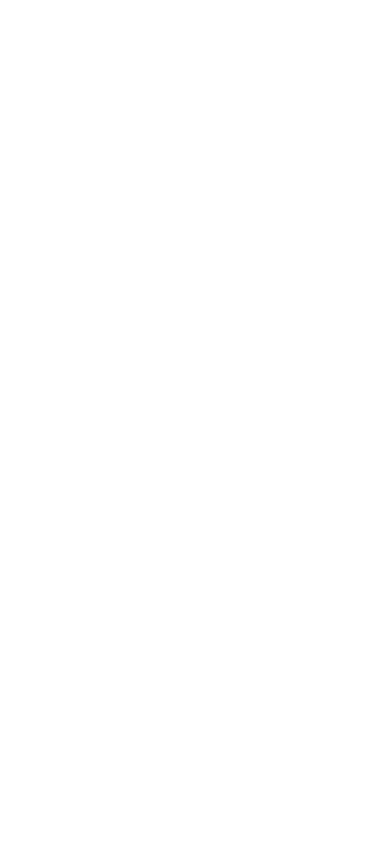
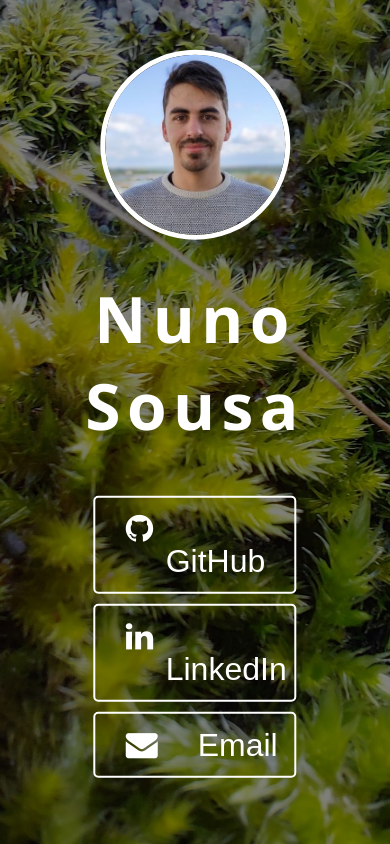
Before and after one commit to nuno407/nuno407.github.io, a plain HTML site: page index.html in a window 390 px wide. Drawn offline with nearby package versions, Linux system fonts and the light colour scheme.

Commit message:
Update site

```diff
--- /dev/null
+++ b/css/front.css
@@ -0,0 +1,134 @@
+html {
+    margin: 0px;
+    height: 100%;
+    width: 100%;
+    background:  url("../imgs/background.jpeg") no-repeat center center fixed;
+    -webkit-background-size: cover;
+    -moz-background-size: cover;
+    -o-background-size: cover;
+    background-size: cover;
+    background-position: center;
+    background-repeat: no-repeat;
+}
+
+body {
+    font-family: 'Open Sans',Helvetica,Arial,sans-serif;
+    margin: 0px;
+    height: 100%;
+    width: 100%;
+}
+
+.smoked {
+    background-color: rgba(0, 0, 0, 0.5);
+    margin: 0px;
+    height: 100%;
+    width: 100%;
+}
+
+
+#avatar {
+    height: 180px;
+    border-radius: 100%;
+    border: 5px solid white;
+    margin-bottom: 40px;
+}
+h1 {
+    color: white;
+    font-weight: bold;
+    letter-spacing: 0.1em;
+    font-size: 4em;
+    font-family: 'Open Sans';
+    margin: -10px 0;
+}
+h3 {
+    color: white;
+    padding-bottom: 20px;
+    font-weight: thin;
+}
+.info {
+    text-align: center;
+    position: fixed;
+    top: 50%;
+    left: 50%;
+    /* bring your own prefixes */
+    transform: translate(-50%, -50%);
+}
+ul {
+    list-style: none;
+    padding: 0;
+}
+li {
+    border-radius: 100%;
+    border: 2px solid white;
+    color: white;
+    margin: 8px;
+    display: inline-block;
+    list-style: none;
+    width: 65px;
+    height: 65px;
+}
+li:hover {
+    color: white;
+    text-decoration: none;
+    -webkit-transition: 500ms;
+    -moz-transition: 500ms;
+    transition: 500ms;
+    text-decoration: none;
+    background-color: rgba(0, 0, 0, 0.5);
+}
+a {
+    color: white;
+    padding: 15px;
+    text-decoration: none;
+}
+.description {
+    display: none;
+}
+
+@media (max-width: 450px) {
+    ul {
+        text-align: center;
+    }
+    li {
+        border-radius: 0%;
+        border: none;
+        color: white;
+        margin: 8px;
+        display: block;
+        list-style: none;
+        margin: 10px 0px;
+        text-align: center;
+        height: auto;
+        width: auto;
+    }
+    li:hover {
+        background-color: none;
+        transition: none;
+    }
+    a {
+        text-align: justify;
+        border: 2px solid white;
+        border-radius: 5px;
+        color: white;
+        padding: 15px;
+        padding-left: 30px;
+        width: 70%;
+    }
+    a:hover {
+        -webkit-transition: 500ms;
+        -moz-transition: 500ms;
+        transition: 500ms;
+        background-color: rgba(0, 0, 0, 0.5);
+        color: white;
+        text-decoration: none;
+    }
+    .description {
+        display: inline-block;
+        color: white;
+        font-family: Arial;
+        margin-left: 40px;
+    }
+    .content {
+        padding-top: 60px;
+    }
+}
--- a/index.html
+++ b/index.html
@@ -1,8 +1,26 @@
-<!doctype html>
+<!DOCTYPE html>
 <html>
-  <head>
-    <meta name="google-site-verification" content="4vDxNJBtGkLJTVuu1NdXrQ8UYzfFgbS1N6NjJVRjLDA" />
-  </head>
-  <body>
-  </body>
+    <head>
+        <title>Nuno Sousa</title>
+
+        <link rel="shortcut icon" href="imgs/favicon.ico" />
+
+        <link rel="stylesheet" href="css/front.css">
+        <link href='https://fonts.googleapis.com/css?family=Open+Sans:400,700&subset=latin' rel='stylesheet' type='text/css'>
+        <link rel="stylesheet" href="https://maxcdn.bootstrapcdn.com/font-awesome/4.5.0/css/font-awesome.min.css">
+    </head>
+    <body>
+        <div class="smoked">
+            <div class="info">
+                <img src="imgs/me.jpeg" id="avatar">
+                <h1>Nuno Sousa</h1>
+                <h3></h3>
+                    <ul>
+                        <li><a class="fa fa-2x fa-github" href="https://github.com/nuno407"><span class="description">GitHub</span></a></li>
+                        <li><a class="fa fa-2x fa-linkedin" href="https://www.linkedin.com/in/nuno-ribeiro-sousa/"><span class="description">LinkedIn</span></a></li>
+                        <li><a class="fa fa-2x fa-envelope" href="mailto:nuno.ribeiro.sousa@tecnico.ulisboa.pt"><span class="description">Email</span></a></li>
+                    </ul>
+            </div>
+        </div>
+    </body>
 </html>
```
Also changed, not shown: imgs/background.jpeg (added), imgs/favicon.ico (added), imgs/me.jpeg (added).
